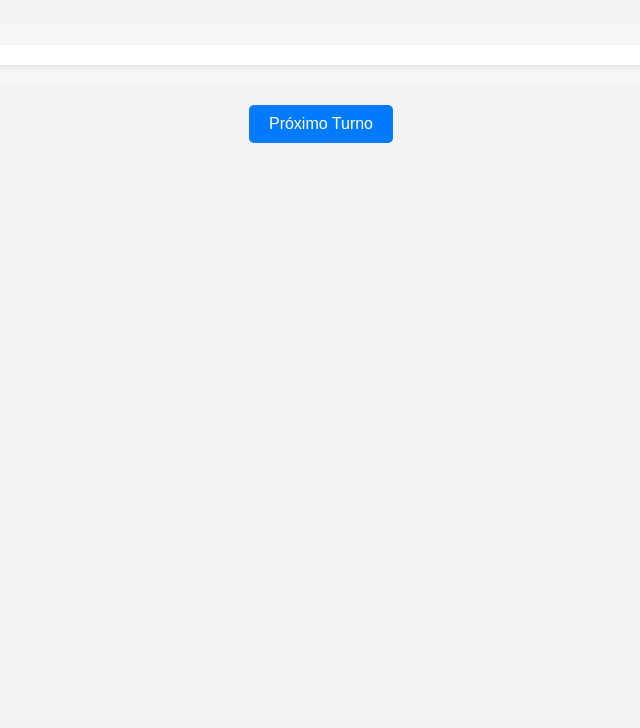
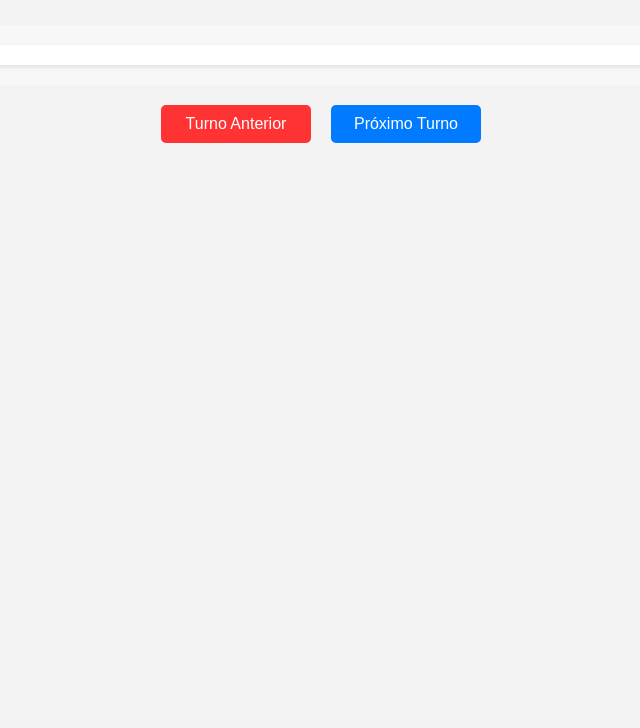
Before and after one commit to guitoaraujo/initiative_controller, an Electron app: page encounters.html in a window 1600 px wide. Shown: the part 72-800 px from the top of the page, without its empty margins (479-1119 px from the left). Drawn offline with Linux system fonts and the light colour scheme; no server answers.

Commit message:
feat: add turn buttons

```diff
--- a/encounters.html
+++ b/encounters.html
@@ -105,20 +105,37 @@
       font-size: 0.9em;
     }
 
-    /* Botão para próximo turno */
-    #next-turn-btn {
+    /* Botões lado a lado */
+    .turn-buttons {
+      display: flex;
+      gap: 20px;
+      margin: 20px;
+    }
+
+    #next-turn-btn, #previous-turn-btn {
       padding: 10px 20px;
-      margin: 20px;
       font-size: 1em;
       color: white;
-      background: #007bff;
       border: none;
       border-radius: 5px;
       cursor: pointer;
+      width: 150px;
+    }
+
+    #next-turn-btn {
+      background: #007bff;
+    }
+
+    #previous-turn-btn {
+      background: #ff3333; /* Cor vermelha para o "Turno Anterior" */
     }
 
     #next-turn-btn:hover {
       background: #0056b3;
+    }
+
+    #previous-turn-btn:hover {
+      background: #cc0000; /* Cor vermelha mais escura */
     }
 
     /* Container para os outros personagens */
@@ -152,7 +169,11 @@
     <div id="other-characters-container">
       <div id="character-container"></div>
     </div>
-    <button id="next-turn-btn">Próximo Turno</button>
+    <!-- Botões lado a lado -->
+    <div class="turn-buttons">
+        <button id="previous-turn-btn">Turno Anterior</button>
+        <button id="next-turn-btn">Próximo Turno</button>
+    </div>
 
     <script src="encounters.js"></script>
 </body>
--- a/encounters.js
+++ b/encounters.js
@@ -62,12 +62,19 @@ function renderCharacters() {
 
 // Função para avançar para o próximo turno
 function nextTurn() {
-  currentCharacterIndex = (currentCharacterIndex + 1) % characters.length;
-  renderCharacters();
+    currentCharacterIndex = (currentCharacterIndex + 1) % characters.length;
+    renderCharacters();
 }
 
-// Adicionar evento para o botão "Próximo Turno"
+// Função para voltar para o turno anterior
+function previousTurn() {
+    currentCharacterIndex = (currentCharacterIndex - 1 + characters.length) % characters.length;
+    renderCharacters();
+}
+
+// Adicionar evento para o botão "Próximo Turno" e "Turno Anterior"
 document.getElementById('next-turn-btn').addEventListener('click', nextTurn);
+document.getElementById('previous-turn-btn').addEventListener('click', previousTurn);
 
 // Carregar os personagens ao carregar a página
 document.addEventListener('DOMContentLoaded', loadCharactersForEncounter);
```
